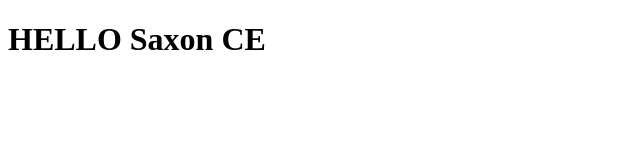
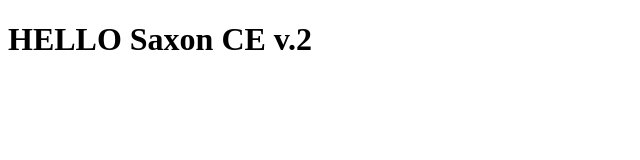
Before and after one commit to migueldemelo/random-rota, a plain HTML site: page index.html in a window 1280 px wide. Shown: the full height of the page, 0-640 px from the left. Drawn offline with Linux system fonts and the light colour scheme.

Commit message:
test versioning

```diff
--- a/index.html
+++ b/index.html
@@ -6,6 +6,6 @@
 
     </head>
     <body>
-    	<h1>HELLO Saxon CE</h1>
+    	<h1>HELLO Saxon CE v.2</h1>
     </body>
 </html>
```
